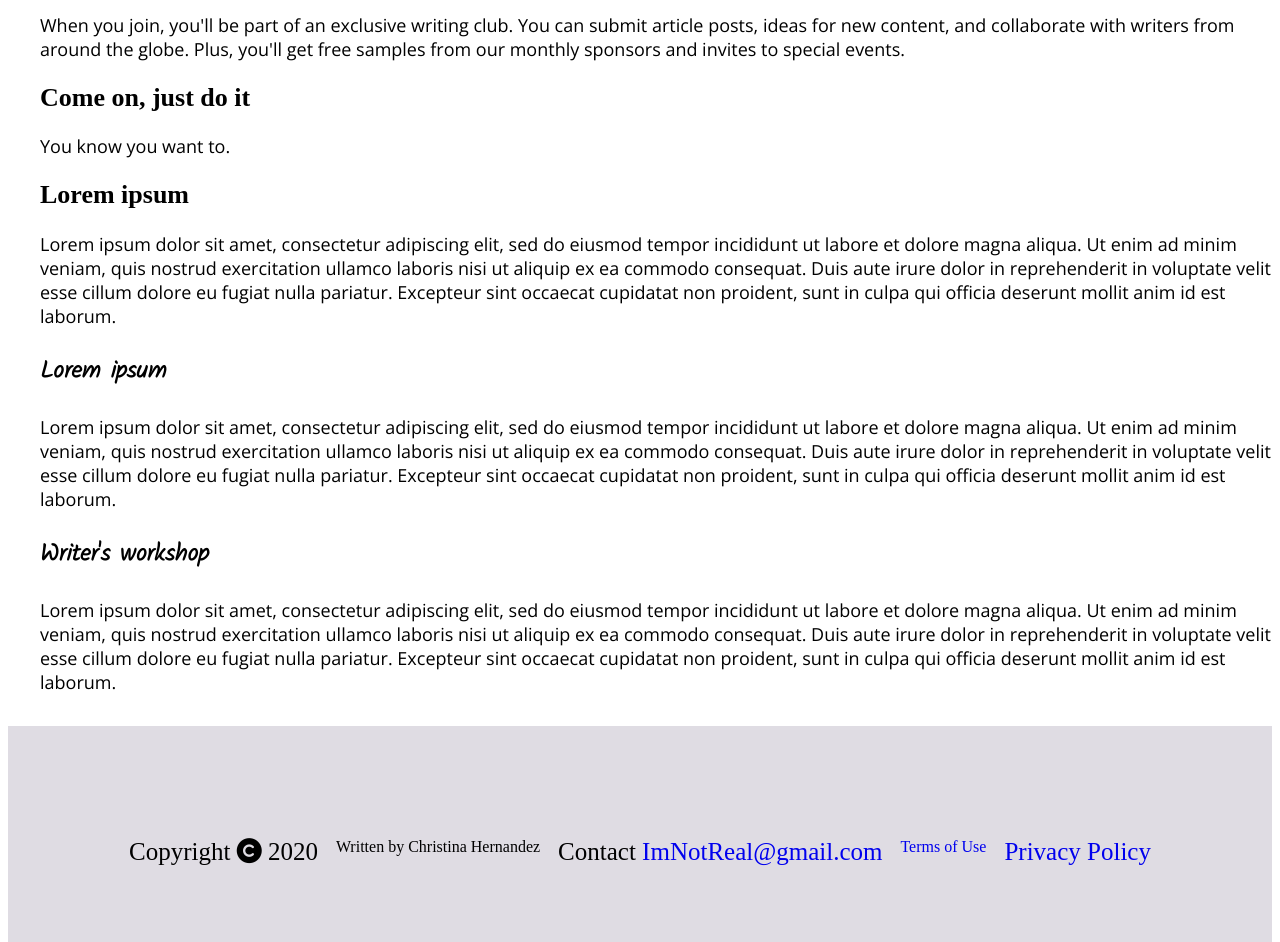
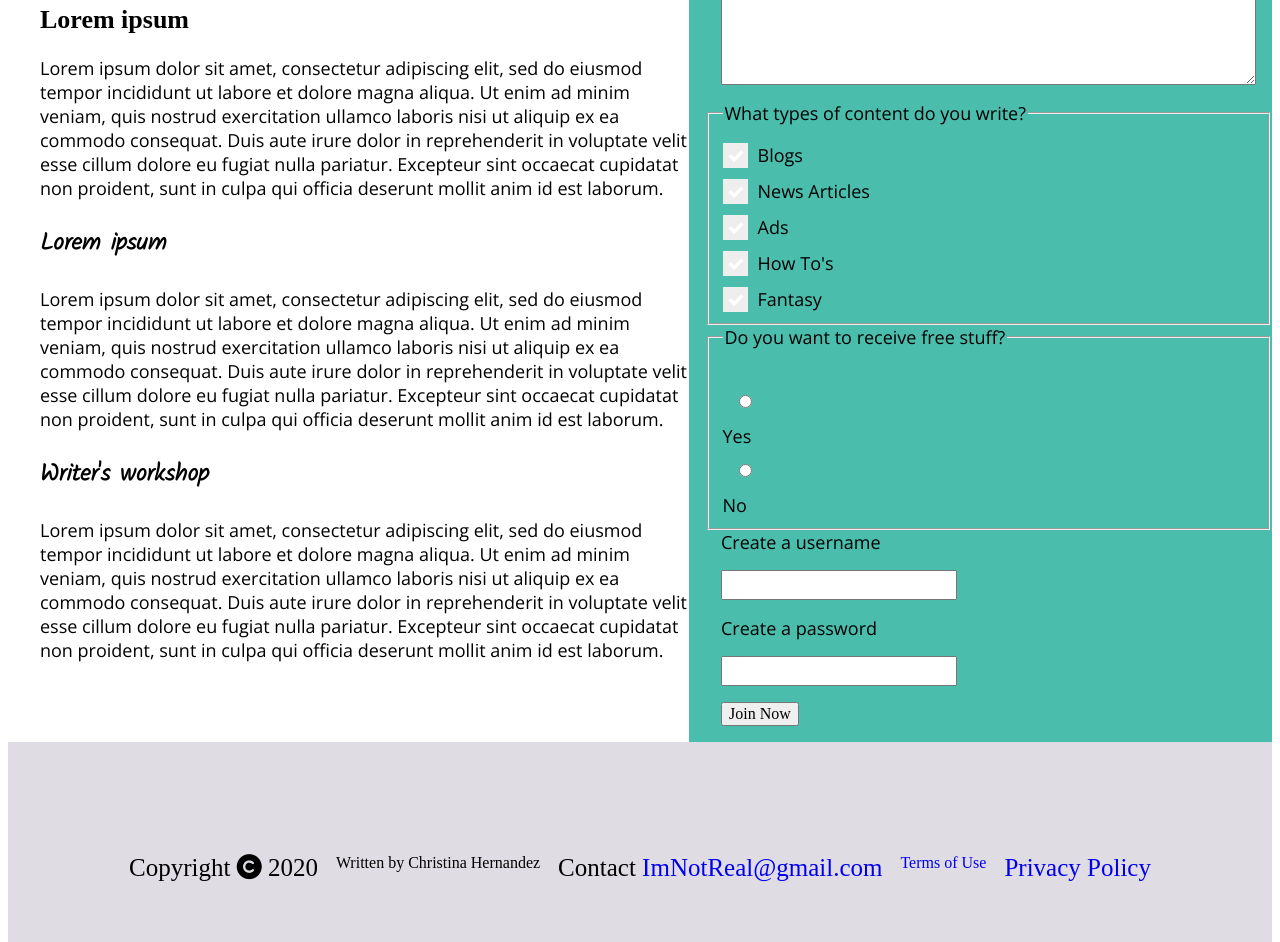
Before and after one commit to cahern86/portfolio-backup, a plain HTML site: page membership.html in a window 1280 px wide. Shown: the part 710-1652 px from the top of the page. Drawn offline with nearby package versions, Linux system fonts and the light colour scheme.

Commit message:
uploaded styles
uploaded styles folder containing new form css

```diff
--- a/styles/styles.css
+++ b/styles/styles.css
@@ -117,12 +117,94 @@ p {
   margin-right: 8rem;
 }
 
+button, input, select, textarea {
+  font-family: inherit;
+  font-size: 100%;
+  box-sizing: border-box;
+  display: block;
+  margin: 1rem;
+}
+
+.form {
+  padding-left: 1rem;
+  background-color: #4abdac;
+  float: right;
+}
+
+fieldset {
+  font-family: 'Open Sans', sans-serif;
+  font-size: 18px;
+}
+
+
+label {
+  padding-left: 1rem;
+  font-family: 'Open Sans', sans-serif;
+  font-size: 18px;
+}
+
+.checkbox input {
+  position: absolute;
+  opacity: 0;
+  cursor: pointer;
+  height: 0;
+  width: 0;
+}
+
+.checkbox label {
+  display: block;
+  position: relative;
+  padding-left: 35px;
+  margin-top: 12px;
+  cursor: pointer;
+  -webkit-user-select: none;
+  -moz-user-select: none;
+  -ms-user-select: none;
+  user-select: none;
+}
+
+.checkmark  {
+  position: absolute;
+  top: 0;
+  left: 0;
+  height: 25px;
+  width: 25px;
+  background-color: #eee;
+}
+
+.checkbox input:checked ~ .checkmark {
+  background-color: blue;
+}
+
+.checkmark:after {
+  content: "";
+  position: absolute;
+  display: none;
+}
+
+.checkmark:after {
+  display: block;
+}
+
+.checkbox .checkmark:after {
+  left: 9px;
+  top: 5px;
+  width: 5px;
+  height: 10px;
+  border: solid white;
+  border-width: 0 3px 3px 0;
+  -webkit-transform: rotate(45deg);
+  -ms-transform: rotate(45deg);
+  transform: rotate(45deg);
+}
+
 
 .footer-main {
   font-size: 16px;
   background-color: #dfdce3;
   padding: 5rem;
   margin-top: 2rem;
+  clear: right;
 }
 
 .footer-main > ul {
```
